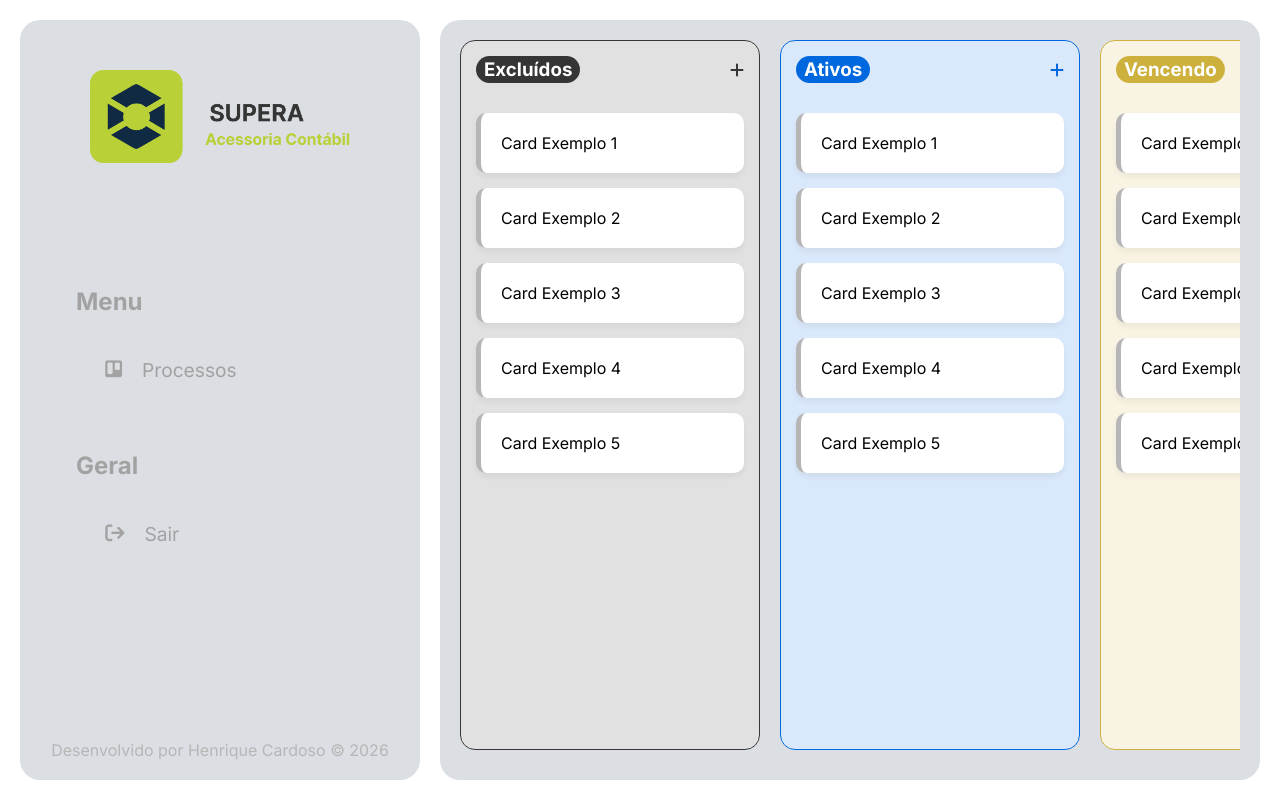
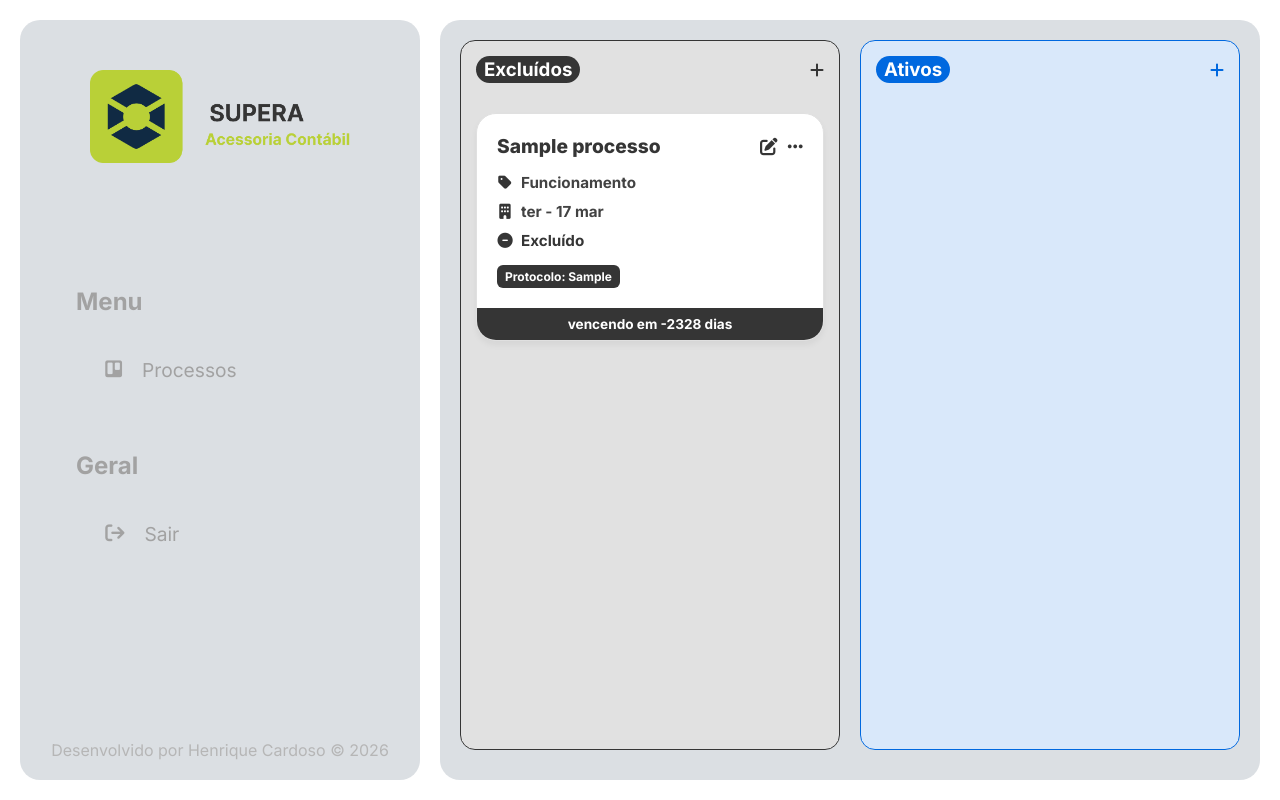
Before and after one commit to rique-cardoso/supera-contabilidade-system, a Django app: page / in a window 1280 px wide. Run offline with Django 5.2, Linux system fonts and the light colour scheme; a user stored in the database is signed in; tables that the repository leaves empty hold one stand-in row (values such as "Sample post"); some libraries are stand-ins or nearby versions.

Commit message:
kanban e cards configuração visual concluída

```diff
--- a/static/css/gerenciamento_processo.css
+++ b/static/css/gerenciamento_processo.css
@@ -1,3 +1,4 @@
+@charset "UTF-8";
 /* Ajuste na tag main (conteudo_principal) para ocupar todo o espaço sem rolar a página inteira */
 main.conteudo_principal {
     display: flex;
@@ -26,8 +27,8 @@ main.conteudo_principal {
 
 /* Colunas do Kanban */
 .kanban-column {
-    min-width: 300px; /* Largura fixa para forçar o scroll horizontal quando houver muitas */
-    max-width: 300px;
+    min-width: 380px; /* Largura fixa para forçar o scroll horizontal quando houver muitas */
+    max-width: 380px;
     display: flex;
     flex-direction: column;
     border-radius: 15px;
@@ -114,13 +115,42 @@ main.conteudo_principal {
 .processo-card[data-status="VENCIDO"]   { --card-theme: var(--st-vencido); }
 .processo-card[data-status="CONCLUIDO"] { --card-theme: var(--st-concluido); }
 
+/* Faz a cor do texto herdar automaticamente o tema atual do card*/
+.card-status-text{
+    color: var(--card-theme);
+}
+
+/* Injeta o texto correspondente baseando-se no data-status do container pai */
+.processo-card[data-status="EXCLUIDO"]  .card-status-text::after { content: "Excluído"; }
+.processo-card[data-status="ATIVO"]     .card-status-text::after { content: "Ativo"; }
+.processo-card[data-status="VENCENDO"]  .card-status-text::after { content: "Vencendo"; }
+.processo-card[data-status="VENCIDO"]   .card-status-text::after { content: "Vencido"; }
+.processo-card[data-status="CONCLUIDO"] .card-status-text::after { content: "Concluído"; }
+
+/* Esconde todos os ícones de status por padrão */
+.icon-status {
+    display: none;
+    /* O currentColor do SVG fará ele puxar essa cor automaticamente! */
+    color: var(--card-theme);
+}
+
+/* Mostra apenas o ícone correspondente ao status do card */
+.processo-card[data-status="EXCLUIDO"]  .icon-status[data-icon="EXCLUIDO"],
+.processo-card[data-status="ATIVO"]     .icon-status[data-icon="ATIVO"],
+.processo-card[data-status="VENCENDO"]  .icon-status[data-icon="VENCENDO"],
+.processo-card[data-status="VENCIDO"]   .icon-status[data-icon="VENCIDO"],
+.processo-card[data-status="CONCLUIDO"] .icon-status[data-icon="CONCLUIDO"] {
+    display: inline-block;
+}
+
 /* Container principal do Card */
 .processo-card {
     background-color: #ffffff;
-    border-radius: 16px;
+    border-radius: 20px;
     box-shadow: 0 4px 6px rgba(0, 0, 0, 0.05);
     display: flex;
     flex-direction: column;
+    flex-shrink: 0;
     overflow: hidden; /* Garante que a barra inferior respeite o arredondamento */
     cursor: grab;
     user-select: none;
@@ -155,7 +185,7 @@ main.conteudo_principal {
 }
 
 .card-titulo {
-    font-size: 1.3rem;
+    font-size: 1.2rem;
     font-weight: 800;
     color: var(--light-font2);
 }
--- a/static/scripts/gerenciamento_processos.js
+++ b/static/scripts/gerenciamento_processos.js
@@ -1,5 +1,5 @@
 document.addEventListener('DOMContentLoaded', () => {
-    const cards = document.querySelectorAll('.kanban-card');
+    const cards = document.querySelectorAll('.processo-card');
     const containers = document.querySelectorAll('.cards-container');
 
     // Adiciona os eventos em cada card
@@ -88,7 +88,7 @@ document.addEventListener('DOMContentLoaded', () => {
 
     // Função matemática auxiliar para descobrir em qual vão do Kanban o mouse está
     function getDragAfterElement(container, y) {
-        const draggableElements = [...container.querySelectorAll('.kanban-card:not(.dragging)')];
+        const draggableElements = [...container.querySelectorAll('.processo-card:not(.dragging)')];
 
         return draggableElements.reduce((closest, child) => {
             const box = child.getBoundingClientRect();
--- a/templates/gerenciamento_processos.html
+++ b/templates/gerenciamento_processos.html
@@ -18,11 +18,9 @@
                 <i class="fa-solid fa-plus"></i>
             </div>
             <div class="cards-container" style="background-color: var(--area-background);">
-                <div class="kanban-card" draggable="true">Card Exemplo 1</div>
-                <div class="kanban-card" draggable="true">Card Exemplo 2</div>
-                <div class="kanban-card" draggable="true">Card Exemplo 3</div>
-                <div class="kanban-card" draggable="true">Card Exemplo 4</div>
-                <div class="kanban-card" draggable="true">Card Exemplo 5</div>
+                {% for processo in processos_excluidos %}
+                    {% include 'partials/card_processo.html' with processo=processo %}
+                {% endfor %}
             </div>
         </div>
 
@@ -33,11 +31,9 @@
                 <i class="fa-solid fa-plus"></i>
             </div>
             <div class="cards-container" style="background-color: var(--st-ativo-background);">
-                <div class="kanban-card" draggable="true">Card Exemplo 1</div>
-                <div class="kanban-card" draggable="true">Card Exemplo 2</div>
-                <div class="kanban-card" draggable="true">Card Exemplo 3</div>
-                <div class="kanban-card" draggable="true">Card Exemplo 4</div>
-                <div class="kanban-card" draggable="true">Card Exemplo 5</div>
+                {% for processo in processos_ativos %}
+                    {% include 'partials/card_processo.html' with processo=processo %}
+                {% endfor %}
             </div>
         </div>
 
@@ -48,11 +44,9 @@
                 <i class="fa-solid fa-plus"></i>
             </div>
             <div class="cards-container" style="background-color: var(--st-vencendo-background);">
-                <div class="kanban-card" draggable="true">Card Exemplo 1</div>
-                <div class="kanban-card" draggable="true">Card Exemplo 2</div>
-                <div class="kanban-card" draggable="true">Card Exemplo 3</div>
-                <div class="kanban-card" draggable="true">Card Exemplo 4</div>
-                <div class="kanban-card" draggable="true">Card Exemplo 5</div>
+                {% for processo in processos_vencendo %}
+                    {% include 'partials/card_processo.html' with processo=processo %}
+                {% endfor %}
             </div>
         </div>
 
@@ -63,11 +57,9 @@
                 <i class="fa-solid fa-plus"></i>
             </div>
             <div class="cards-container" style="background-color: var(--st-vencido-background);">
-                <div class="kanban-card" draggable="true">Card Exemplo 1</div>
-                <div class="kanban-card" draggable="true">Card Exemplo 2</div>
-                <div class="kanban-card" draggable="true">Card Exemplo 3</div>
-                <div class="kanban-card" draggable="true">Card Exemplo 4</div>
-                <div class="kanban-card" draggable="true">Card Exemplo 5</div>
+                {% for processo in processos_vencidos %}
+                    {% include 'partials/card_processo.html' with processo=processo %}
+                {% endfor %}
             </div>
         </div>
 
@@ -78,11 +70,9 @@
                 <i class="fa-solid fa-plus"></i>
             </div>
             <div class="cards-container" style="background-color: var(--st-concluido-background);">
-                <div class="kanban-card" draggable="true">Card Exemplo 1</div>
-                <div class="kanban-card" draggable="true">Card Exemplo 2</div>
-                <div class="kanban-card" draggable="true">Card Exemplo 3</div>
-                <div class="kanban-card" draggable="true">Card Exemplo 4</div>
-                <div class="kanban-card" draggable="true">Card Exemplo 5</div>
+                {% for processo in processos_concluidos %}
+                    {% include 'partials/card_processo.html' with processo=processo %}
+                {% endfor %}
             </div>
         </div>
     </div>
--- a/templates/partials/card_processo.html
+++ b/templates/partials/card_processo.html
@@ -1,10 +1,18 @@
-<div class="processo-card" draggable="true" data-processo-id="{{ processo.id }}" data-status="{{ processo.status }}">
-
+<div
+  class="processo-card"
+  draggable="true"
+  data-processo-id="{{ processo.id }}"
+  data-status="{{ processo.status }}"
+>
   <div class="card-content">
     <div class="card-header">
       <div class="card-titulo">{{ processo.nome }}</div>
       <div class="card-acoes">
-                <button class="btn-card-acao btn-editar-card" title="Editar" onclick="editarProcesso({{ processo.id }})">
+        <button
+          class="btn-card-acao btn-editar-card"
+          title="Editar"
+          onclick="editarProcesso({{ processo.id }})"
+        >
           <i class="fa-solid fa-pen-to-square"></i>
         </button>
         <button class="btn-card-acao btn-deletar-card" title="Mais opções">
@@ -27,25 +35,35 @@
     </div>
 
     <div class="card-meta">
-            <i class="fa-regular fa-circle-dashed"></i>
-            {% if processo.status == 'ATIVO' %}
-                <span style="color: var(--st-ativo);">Ativo</span>
-            {% elif processo.status == 'VENCENDO' %}
-                <span style="color: var(--st-vencendo);">Vencendo</span>
-            {% elif processo.status == 'VENCIDO' %}
-                <span style="color: var(--st-vencido);">Vencido</span>
-            {% elif processo.status == 'CONCLUIDO' %}
-                <span style="color: var(--st-concluido);">Concluído</span>
-            {% else %}
-                <span>{{ processo.get_status_display }}</span>
-            {% endif %}
+      <i class="fa-solid fa-circle-minus icon-status" data-icon="EXCLUIDO"></i>
+      <i class="fa-solid fa-circle-play icon-status" data-icon="ATIVO"></i>
+
+      <svg
+        class="icon-status feather feather-alert-circle"
+        data-icon="VENCENDO"
+        xmlns="http://www.w3.org/2000/svg"
+        width="16"
+        height="16"
+        viewBox="0 0 24 24"
+        fill="none"
+        stroke="currentColor"
+        stroke-width="2"
+        stroke-linecap="round"
+        stroke-linejoin="round"
+      >
+        <circle cx="12" cy="12" r="10"></circle>
+        <line x1="12" y1="8" x2="12" y2="12"></line>
+        <line x1="12" y1="16" x2="12.01" y2="16"></line>
+      </svg>
+
+      <i class="fa-solid fa-circle-xmark icon-status" data-icon="VENCIDO"></i>
+      <i class="fa-solid fa-circle-check icon-status" data-icon="CONCLUIDO"></i>
+
+      <span class="card-status-text"></span>
     </div>
 
     <span class="card-protocolo">Protocolo: {{ processo.protocolo }}</span>
   </div>
 
-    <div class="card-prazo">
-        vencendo em {{ processo.dias_para_vencer }} dias
+  <div class="card-prazo">vencendo em {{ processo.dias_para_vencer }} dias</div>
 </div>
-
-</div>
```
Lines whose indentation alone changed are shown as unchanged.
